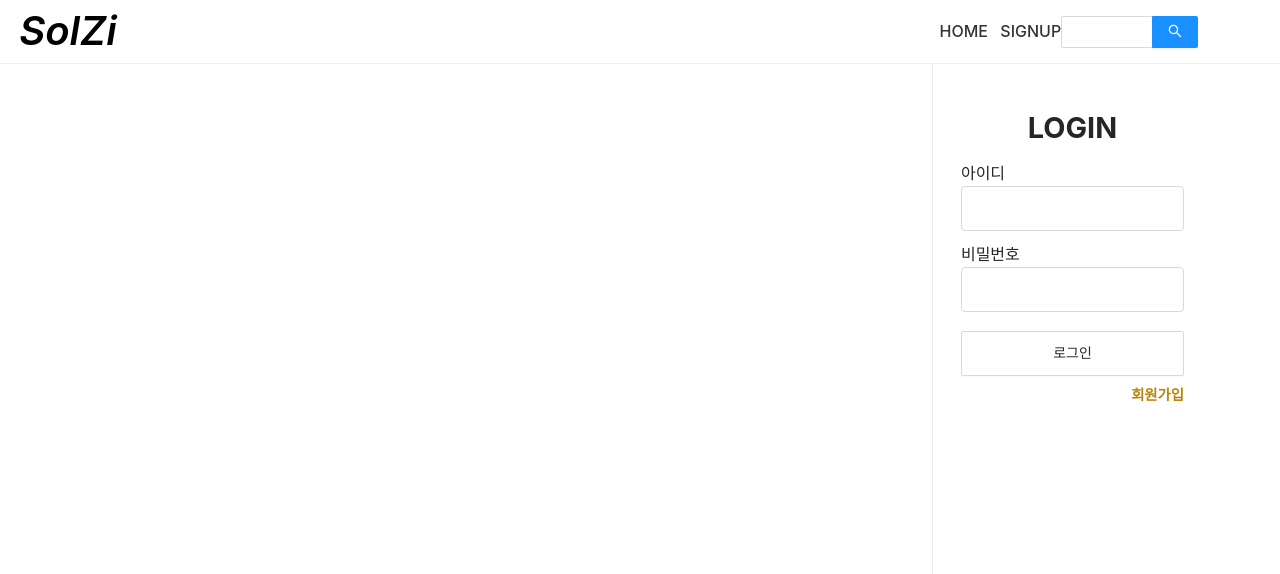
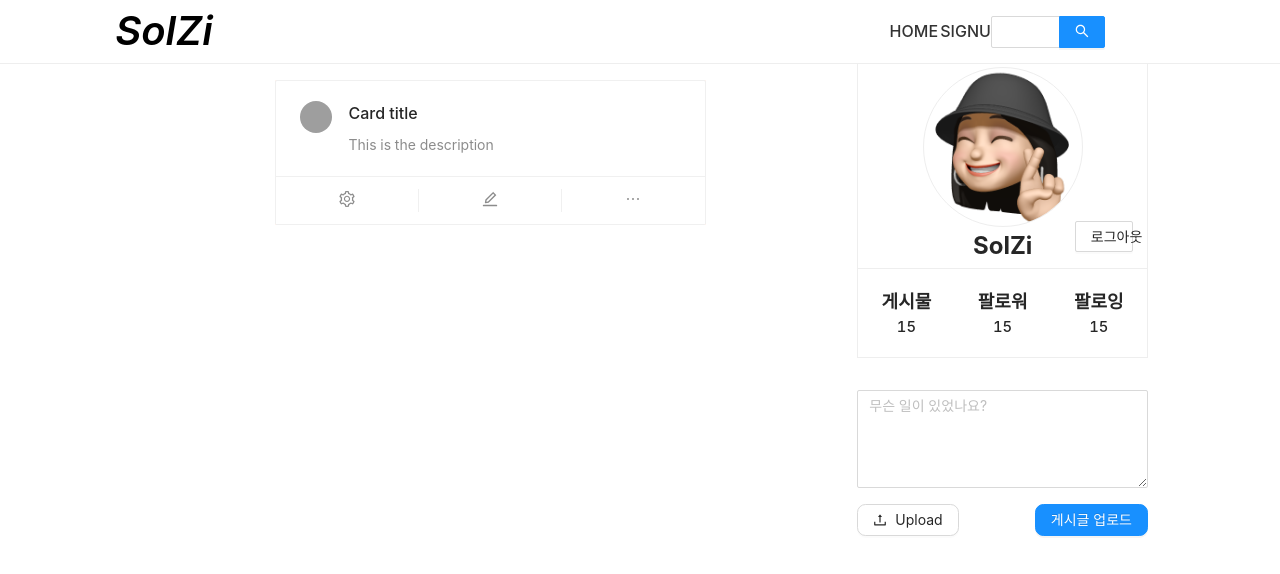
Before and after one commit to thfmwl0522/sol_sns, a Next.js app: page / in a window 1280 px wide. Shown: the top 574 px of the page. Built offline with nearby package versions, Linux system fonts and the light colour scheme; grey boxes are pictures that could not be loaded.

Commit message:
postFrom

```diff
--- a/components/AppLayout.js
+++ b/components/AppLayout.js
@@ -3,6 +3,7 @@ import Link from 'next/link'
 import React, { Children } from 'react'
 import { Container, ContainerWrap, HeaderContiner, HeaderWrap, Logo, MenuItem, MenuItems, MenuWrap } from '../styles/components/AppLayout'
 import LoginPage from './LoginPage'
+import PostUploadForm from './PostUploadForm'
 import UserProfile from './UserProfile'
 
 const AppLayout = ({children}) => {
@@ -14,17 +15,19 @@ const AppLayout = ({children}) => {
 					<MenuWrap>
 						<MenuItem><Link href='/'><MenuItems>HOME</MenuItems></Link></MenuItem>
 						<MenuItem><Link href='/signup'><MenuItems>SIGNUP</MenuItems></Link></MenuItem>
+						{/* <MenuItem><MenuItems>LOGOUT</MenuItems></MenuItem> */}
 						<Input.Search enterButton style={{ verticalAlign: 'middle' , width: '50%'}} />
 					</MenuWrap>
 				</HeaderContiner>
 			</HeaderWrap>
-			<Row gutter={8} style={{width: '90%', height: '92vh', margin: '0 auto'}}>
-				<Col xs={24} md={18}>
+			<Row gutter={8} style={{width: '80%', height: '92vh', margin: '0 auto'}}>
+				<Col xs={24} md={17} style={{overflowY: 'scroll'}}>
 					{children}
 				</Col>
-				<Col xs={24} md={6}>
-					<LoginPage />
-					{/* <UserProfile /> */}
+				<Col xs={24} md={7}>
+					{/* <LoginPage /> */}
+					<UserProfile />
+					<PostUploadForm />
 				</Col>
 			</Row>
 		</ContainerWrap>
--- /dev/null
+++ b/components/PostCard.js
@@ -0,0 +1,28 @@
+import { Avatar, Card, Skeleton } from 'antd'
+import React from 'react'
+import { CardContent, PostCardWrapper } from '../styles/components/PostCard';
+import { EditOutlined, EllipsisOutlined, SettingOutlined } from '@ant-design/icons';
+
+const PostCard = () => {
+	const { Meta } = Card;
+	return (
+		<PostCardWrapper>
+			<Card
+				style={{ width: '100%',  marginTop: 16 }}
+				actions={[
+					<SettingOutlined key="setting" />,
+					<EditOutlined key="edit" />,
+					<EllipsisOutlined key="ellipsis" />,
+				]}
+			>
+				<Meta
+					avatar={<Avatar src="https://joeschmoe.io/api/v1/random" />}
+					title="Card title"
+					description="This is the description"
+				/>
+			</Card>
+		</PostCardWrapper>
+	)
+}
+
+export default PostCard
--- /dev/null
+++ b/components/PostUploadForm.js
@@ -0,0 +1,27 @@
+import { Input } from 'antd';
+import React from 'react'
+import { PostUploadWrap, UploadButton, UploadButtonWrap } from '../styles/components/PostUploadForm';
+import { UploadOutlined } from '@ant-design/icons';
+import useInput from '../hooks/useInput';
+
+const PostUploadForm = () => {
+	const [text, onChangeText] = useInput('');
+
+	return (
+		<PostUploadWrap>
+			<Input.TextArea
+				rows={4}
+				value={text}
+				onChange={onChangeText}
+				maxLength={140}
+				placeholder='무슨 일이 있었나요?' />
+			<UploadButtonWrap>
+				{/* <input type='file' multiple hidden /> */}
+				<UploadButton icon={<UploadOutlined />}>Upload</UploadButton>
+				<UploadButton type='primary' htmlType="submit">게시글 업로드</UploadButton>
+			</UploadButtonWrap>
+		</PostUploadWrap>
+	)
+}
+
+export default PostUploadForm;
--- a/components/UserProfile.js
+++ b/components/UserProfile.js
@@ -9,7 +9,8 @@ import {
 	ProfileSubContent,
 	ProfileSubWrap,
 	ProfileSubTitle,
-	ProfileSub
+	ProfileSub,
+	Logout
 } from "../styles/components/UserProfile";
 
 const UserProfile = () => {
@@ -19,6 +20,7 @@ const UserProfile = () => {
 				<ProfileContent>
 					<ProfileImg src={`/sol.png`} />
 					<ProfileTitle>SolZi</ProfileTitle>
+					<Logout>로그아웃</Logout>
 				</ProfileContent>
 				<ProfileSubContent>
 					<ProfileSubWrap>
--- a/pages/index.js
+++ b/pages/index.js
@@ -1,10 +1,14 @@
 import React from 'react'
 import AppLayout from '../components/AppLayout'
+import PostCard from '../components/PostCard';
+import PostUploadForm from '../components/PostUploadForm';
 
 const Home = () => {
-  return (
-    <AppLayout></AppLayout>
-  )
+	return (
+		<AppLayout>
+			<PostCard />
+		</AppLayout>
+	)
 }
 
 export default Home;
--- a/styles/components/AppLayout.js
+++ b/styles/components/AppLayout.js
@@ -19,7 +19,7 @@ export const HeaderWrap = styled.div`
 `;
 
 export const HeaderContiner = styled.div`
-	width: 90%;
+	width: 75%;
 	height: 100%;
 	display: flex;
 	align-items: center;
--- /dev/null
+++ b/styles/components/PostCard.js
@@ -0,0 +1,13 @@
+import { Card } from "antd";
+import styled from "styled-components";
+
+export const PostCardWrapper = styled.div`
+	width: 60%;
+	margin: 0 auto;
+	background-color: seashell;
+`;
+
+export const CardContent = styled(Card)`
+	width: 100%;
+	height: 50%;
+`;
--- /dev/null
+++ b/styles/components/PostUploadForm.js
@@ -0,0 +1,19 @@
+import { Button, Form, Input } from "antd";
+import styled from "styled-components";
+
+export const PostUploadWrap = styled(Form)`
+	width: 100%;
+	height: 20%;
+	margin: 2rem 0;
+	/* background-color: rosybrown; */
+`;
+
+export const UploadButtonWrap = styled.div`
+	margin-top: 1rem;
+	display: flex;
+	justify-content: space-between;
+`;
+
+export const UploadButton = styled(Button)`
+	border-radius: 0.525rem;
+`;
--- a/styles/components/UserProfile.js
+++ b/styles/components/UserProfile.js
@@ -1,9 +1,9 @@
-import { Card } from "antd";
+import { Button, Card } from "antd";
 import styled from "styled-components";
 
 export const UserProfileWrap = styled.div`
 	width: 100%;
-	height: 100%;
+	height: 40%;
 	display: flex;
 	justify-content: center;
 	border-left: 1px solid #eeeeee;
@@ -11,7 +11,7 @@ export const UserProfileWrap = styled.div`
 
 export const UserProfileCard = styled.div`
 	width: 100%;
-	height: 40%;
+	height: 100%;
 	display: flex;
 	align-items: center;
 	flex-direction: column;
@@ -35,6 +35,7 @@ export const ProfileContent = styled.div`
 	justify-content: center;
 	height: 70%;
 	flex-direction: column;
+	position: relative;
 `;
 
 export const ProfileTitle = styled.div`
@@ -55,10 +56,6 @@ export const ProfileSubWrap = styled.div`
 	align-items: center;
 	justify-content: center;
 	flex-direction: column;
-	/* border-right: 1px solid #eeeeee;
-	:last-child {
-		border-right: none;
-	} */
 `;
 
 export const ProfileSubTitle = styled.div`
@@ -70,3 +67,12 @@ export const ProfileSub = styled.div`
 	font-size: .925rem;
 	font-weight: 500;
 `;
+
+export const Logout = styled(Button)`
+	width: 20%;
+	height: 15%;
+	position: absolute;
+	right: 5%;
+	bottom: 8%;
+	/* border: none; */
+`;
--- a/styles/components/pages/singup.js
+++ b/styles/components/pages/singup.js
@@ -60,7 +60,7 @@ export const SignupTitle = styled.div`
 	display: flex;
 	align-items: center;
 	justify-content: center;
-	font-size: 1.8rem;
+	font-size: 1.925rem;
 	font-weight: bold;
 	margin-top: -1rem;
 	/* border: 1px solid red; */
@@ -78,6 +78,7 @@ export const FormTitle = styled.div`
 export const FormInput = styled(Input)`
 	width: 100%;
 	height: 55%;
+	margin-top: .25rem;
 	border-radius: .25rem;
 `;
 
@@ -92,12 +93,14 @@ export const ButtonWrap = styled.div`
 export const LoginButton = styled(Button)`
 	width: 100%;
 	height: 55%;
+	font-size: 1rem;
+	font-weight: 600;
 `;
 
 export const LinkTitle = styled.div`
 	width: 100%;
 	text-decoration: none;
-	color: darkgoldenrod;
+	color: #7d91b0;
 	font-weight: 600;
 	font-size: .9rem;
 	display: flex;
```
